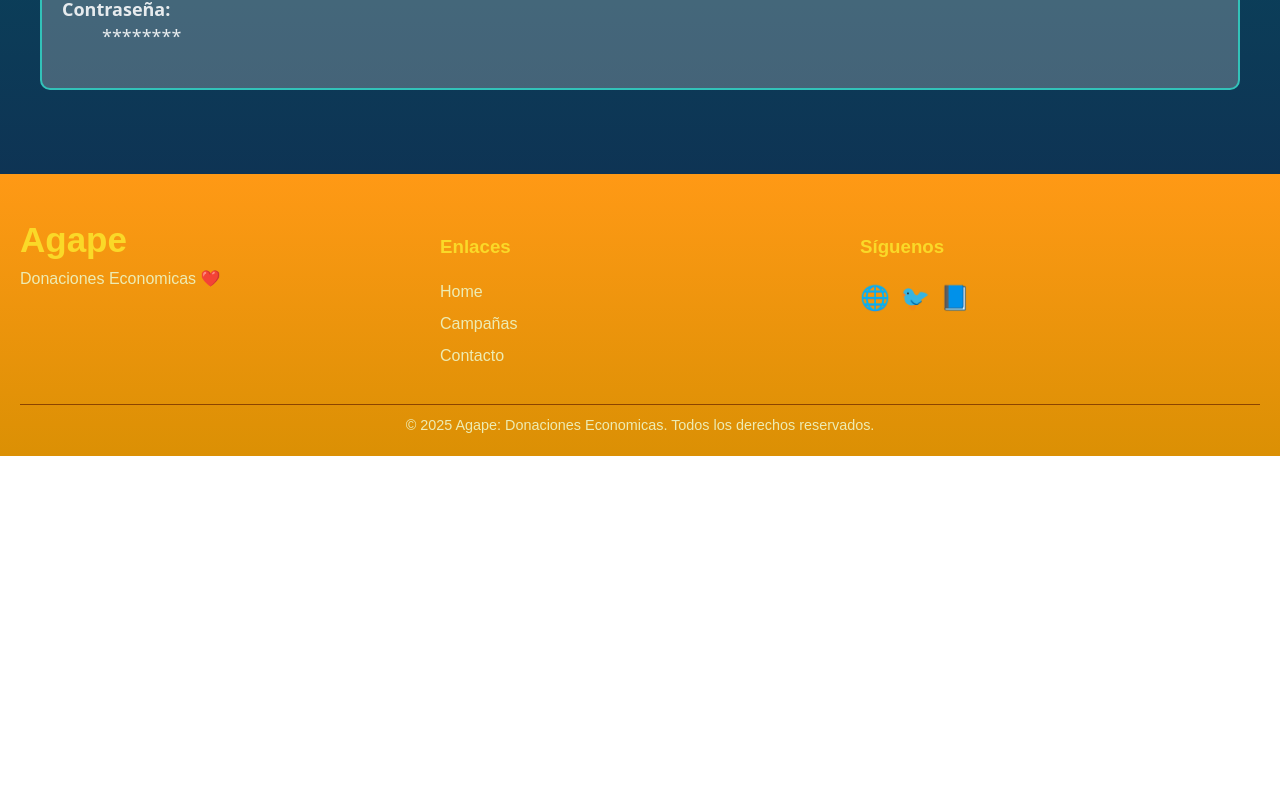
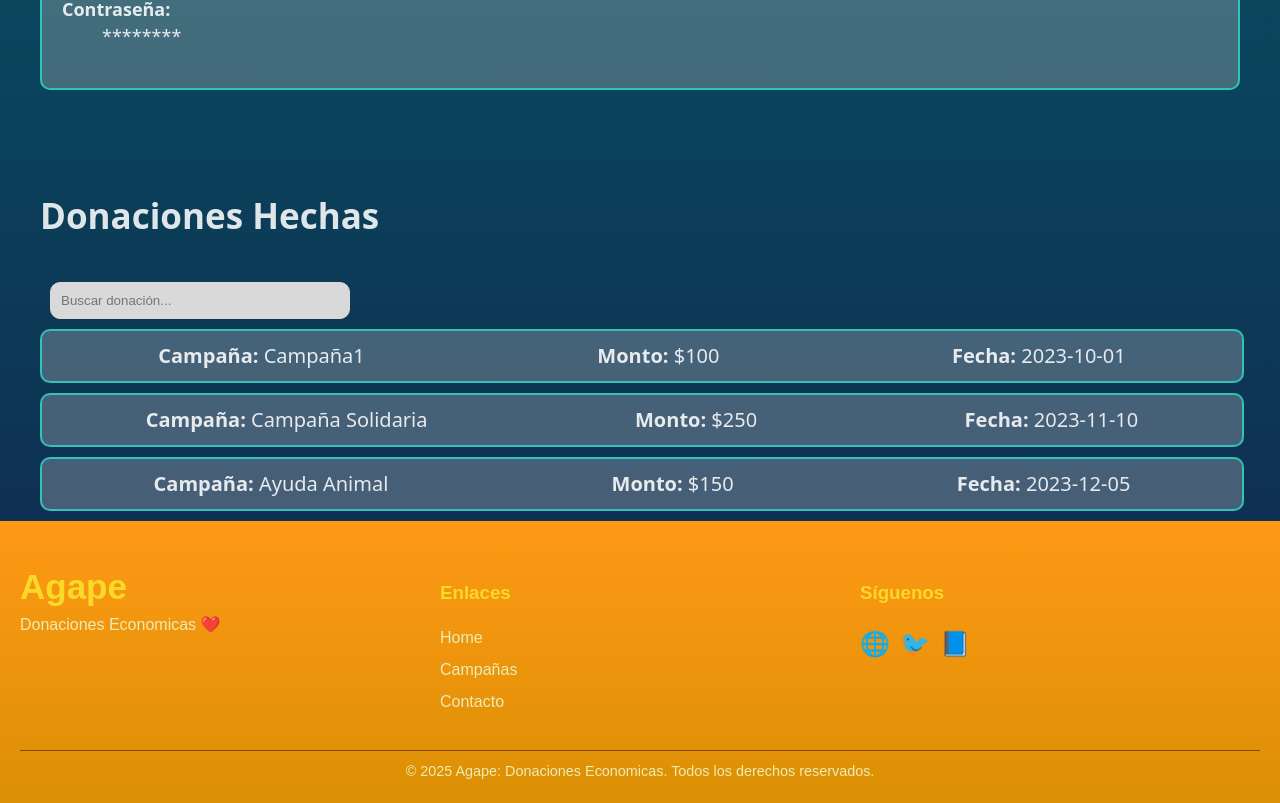
Before and after one commit to VictorianoDL/ProyectoFinal-Grupo4-FrontEnd, a React (Vite) app in the folder agape-FrontEnd/: page /usuario in a window 1280 px wide. Shown: the part 776-1579 px from the top of the page. Before the commit the page ends 1232 px from the top, so only its background shows below. Built offline with nearby package versions, Linux system fonts and the light colour scheme.

Commit message:
Se avanzo en el componente PerfilUsuario y se aplicaron algunos estilos

```diff
--- a/agape-FrontEnd/src/Components/Main/Campanias/buscarCampaña/buscarCampañas.css
+++ b/agape-FrontEnd/src/Components/Main/Campanias/buscarCampaña/buscarCampañas.css
@@ -25,7 +25,6 @@ input{
     border-radius: 10px;
     padding: 10px;
     margin: 10px;
-
     background-color: #FDD6A4;
     color: black;
     transition: transform 0.2s;
--- a/agape-FrontEnd/src/Components/Main/Home/CasillaInfo.tsx
+++ b/agape-FrontEnd/src/Components/Main/Home/CasillaInfo.tsx
@@ -7,13 +7,15 @@ type CasillaInfoProps = {
 
 const CasillaInfo = ({imageUrl,description,row}:CasillaInfoProps) => {
 
+    const imagen = "./imagenes/img-casilla-Info.png";
+
     if(row){
         return (
             <div className="CasillaInfo" style={{flexDirection: 'row'}}>
                 <p> {description} </p>
-                <img id="cas-Row" className="img-casilla-info shadow2" src="./imagenes/img-casilla-Info.png" alt="" />
-                <img id="cas-Row" className="img-casilla-info shadow1" src="./imagenes/img-casilla-Info.png" alt="" />
-                <img id="cas-Row" className="img-casilla-info shadow0" src="./imagenes/img-casilla-Info.png" alt="" />
+                <img id="cas-Row" className="img-casilla-info shadow2" src={imagen} alt="" />
+                <img id="cas-Row" className="img-casilla-info shadow1" src={imagen} alt="" />
+                <img id="cas-Row" className="img-casilla-info shadow0" src={imagen} alt="" />
                 <img src={imageUrl} alt="imagen" />
             </div>
         );
@@ -22,9 +24,9 @@ const CasillaInfo = ({imageUrl,description,row}:CasillaInfoProps) => {
         return (
             <div className="CasillaInfo" style={{flexDirection: 'row-reverse'}}>
                 <p> {description} </p>
-                <img id="cas-RowRev" className="img-casilla-info shadow2" src="./imagenes/img-casilla-Info.png" alt="" />
-                <img id="cas-RowRev" className="img-casilla-info shadow1" src="./imagenes/img-casilla-Info.png" alt="" />
-                <img id="cas-RowRev" className="img-casilla-info shadow0" src="./imagenes/img-casilla-Info.png" alt="" />
+                <img id="cas-RowRev" className="img-casilla-info shadow2" src={imagen} alt="" />
+                <img id="cas-RowRev" className="img-casilla-info shadow1" src={imagen} alt="" />
+                <img id="cas-RowRev" className="img-casilla-info shadow0" src={imagen} alt="" />
                 <img src={imageUrl} alt="imagen" />
             </div>
         );
--- a/agape-FrontEnd/src/Components/Main/PerfilUsuario/PerfilUsuario.css
+++ b/agape-FrontEnd/src/Components/Main/PerfilUsuario/PerfilUsuario.css
@@ -123,7 +123,7 @@
     display: flex;
     justify-content: center;
     align-items: center;
-    z-index: 3;
+    z-index: 101;
 }
 
 .modal {
@@ -137,33 +137,33 @@
     flex-direction: column;
     justify-content: space-around;
     gap: 1.5rem;
+    margin-bottom: 12px;
+    text-shadow: 2px 2px 4px rgba(0, 0, 0, 0.3);
 }
 
-.modalHeader {
-    display: flex;
-    justify-content: space-between;
-    align-items: center;
-    margin-bottom: 15px;
-}
 
-.modal div {
-    margin-bottom: 12px;
-}
 
 .modal label {
     display: block;
-    margin-bottom: 4px;
-    font-size: 14px;
+    margin-bottom: 5px;
+    font-size: 20px;
+    text-shadow: 2px 2px 4px rgba(0, 0, 0, 0.3);
 }
 
 .modal input, .modal textarea {
     width: 100%;
-    padding: 10px;
+    font-size: 17px;
     border-radius: 5px;
+    background-color: white;
 }
 
-.modal textarea {
-    resize: vertical;
+.inputDesc {
+    font-family: Arial, Helvetica, sans-serif;
+    height: 150px;
+    padding: 10px;
+    color: black;
+    resize: none;
+    border: none;
 }
 
 .modal-buttons {
@@ -188,3 +188,21 @@
 .modal-buttons button:hover {
     background: var(--colorCelesteOscuro);
 }
+
+
+
+.donacionesUsuario {
+    display: flex;
+    height: 100%;
+    width: 100%;
+    font-size: 20px;
+    justify-content: space-around;
+    border: solid 2px var(--colorCeleste);
+    border-radius: 10px;
+    background-color: rgba(200, 200, 200, 0.3);
+    margin-bottom: 10px;
+}
+
+.donacionesUsuario p{
+    margin: 10px;
+}
--- a/agape-FrontEnd/src/Components/Main/PerfilUsuario/PerfilUsuario.tsx
+++ b/agape-FrontEnd/src/Components/Main/PerfilUsuario/PerfilUsuario.tsx
@@ -2,10 +2,18 @@ import { useState } from 'react';
 import './PerfilUsuario.css'
 
 const PerfilUsuario = () => {
+    const [query, setQuery] = useState('');
     const [activeTab, setActiveTab] = useState("usuario");
     const [modalOpen, setModalOpen] = useState(false);
     const [formState, setFormState] = useState<Partial<Usuario & Campania>>({});
 
+    const donaciones = [
+        { campaña: "Campaña1", monto: 100, fecha: "2023-10-01" },
+        { campaña: "Campaña Solidaria", monto: 250, fecha: "2023-11-10" },
+        { campaña: "Ayuda Animal", monto: 150, fecha: "2023-12-05" }
+    ];
+
+    const donacionesFiltradas = donaciones.filter(donacion =>donacion.campaña.toLowerCase().includes(query.toLowerCase()));
 
     interface Usuario {
         nombre: string;
@@ -141,16 +149,44 @@ const PerfilUsuario = () => {
 
                         <dt>Total a Recaudar:</dt>
                         <dd>12345</dd>
+
+                        <dt>Fecha de Creacion:</dt>
+                        <dd>12-34-56</dd>
                     </dl>
                 </div>
                 )}
+            </div>
+
+            <div>
+                <h2>Donaciones Hechas</h2>
+
+                <input
+                    type="text"
+                    placeholder="Buscar donación..."
+                    value={query}
+                    onChange={(e) => setQuery(e.target.value)}
+                />
+
+                <div className='donacionesRecibidas'>
+                    {donacionesFiltradas.length > 0 ? (
+                        donacionesFiltradas.map((donacion, index) => (
+                            <div key={index} className='donacionesUsuario'>
+                                <p><strong>Campaña:</strong> {donacion.campaña}</p>
+                                <p><strong>Monto:</strong> ${donacion.monto}</p>
+                                <p><strong>Fecha:</strong> {donacion.fecha}</p>
+                            </div>
+                        ))
+                    ) : (
+                        <p>No se encontraron resultados.</p>
+                    )}
+                </div>
             </div>
 
             {modalOpen && (
                 <div className="modalOverlay">
                     <div className="modal">
                     <div className="modalHeader">
-                        <h3>{activeTab === 'usuario' ? 'Editar Usuario' : 'Editar Campaña'}</h3>
+                        <h1>{activeTab === 'usuario' ? 'Editar Usuario' : 'Editar Campaña'}</h1>
                     </div>
 
                     {activeTab === 'usuario' ? (
@@ -184,7 +220,7 @@ const PerfilUsuario = () => {
                         </div>
                         <div>
                             <label>Descripción</label>
-                            <textarea name="descripcion" value={formState.descripcion || ''} onChange={handleChange} />
+                            <textarea className='inputDesc' name="descripcion" value={formState.descripcion || ''} onChange={handleChange} />
                         </div>
                         <div>
                             <label>Tipo</label>
```
